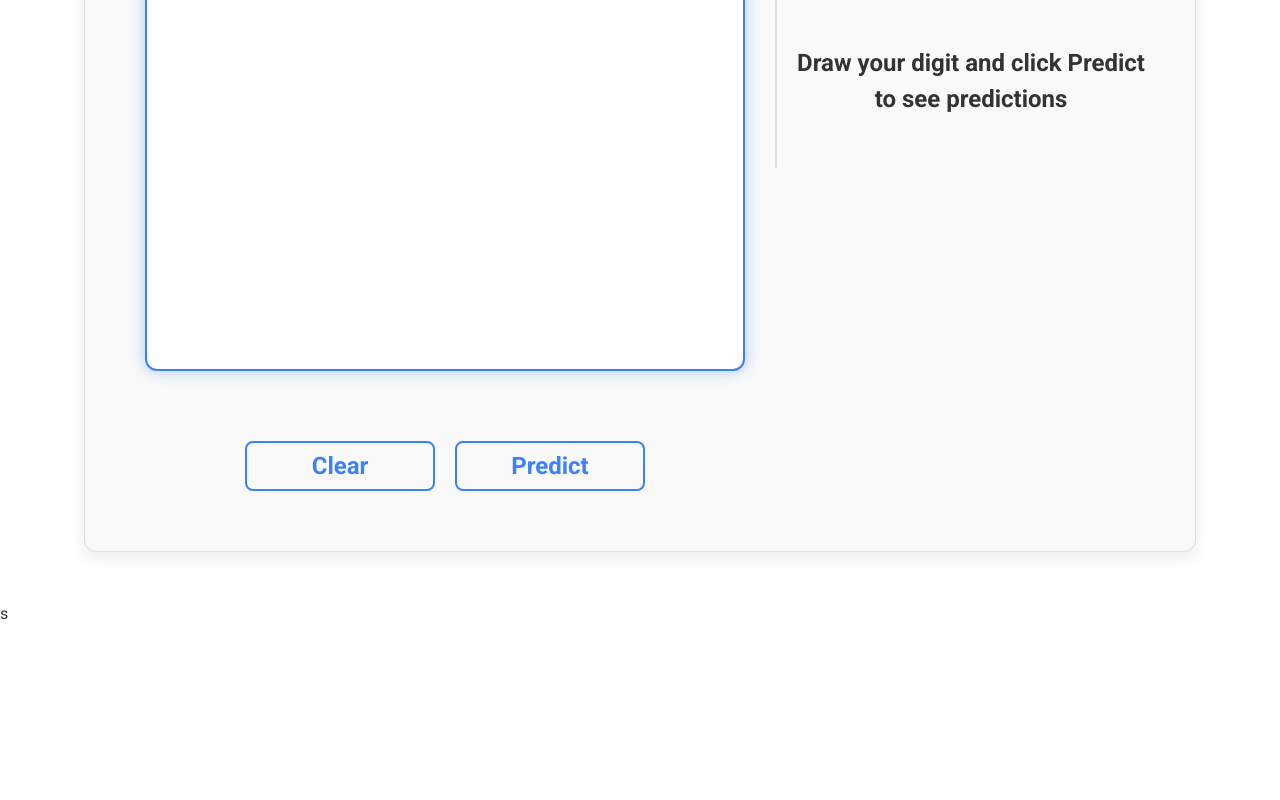
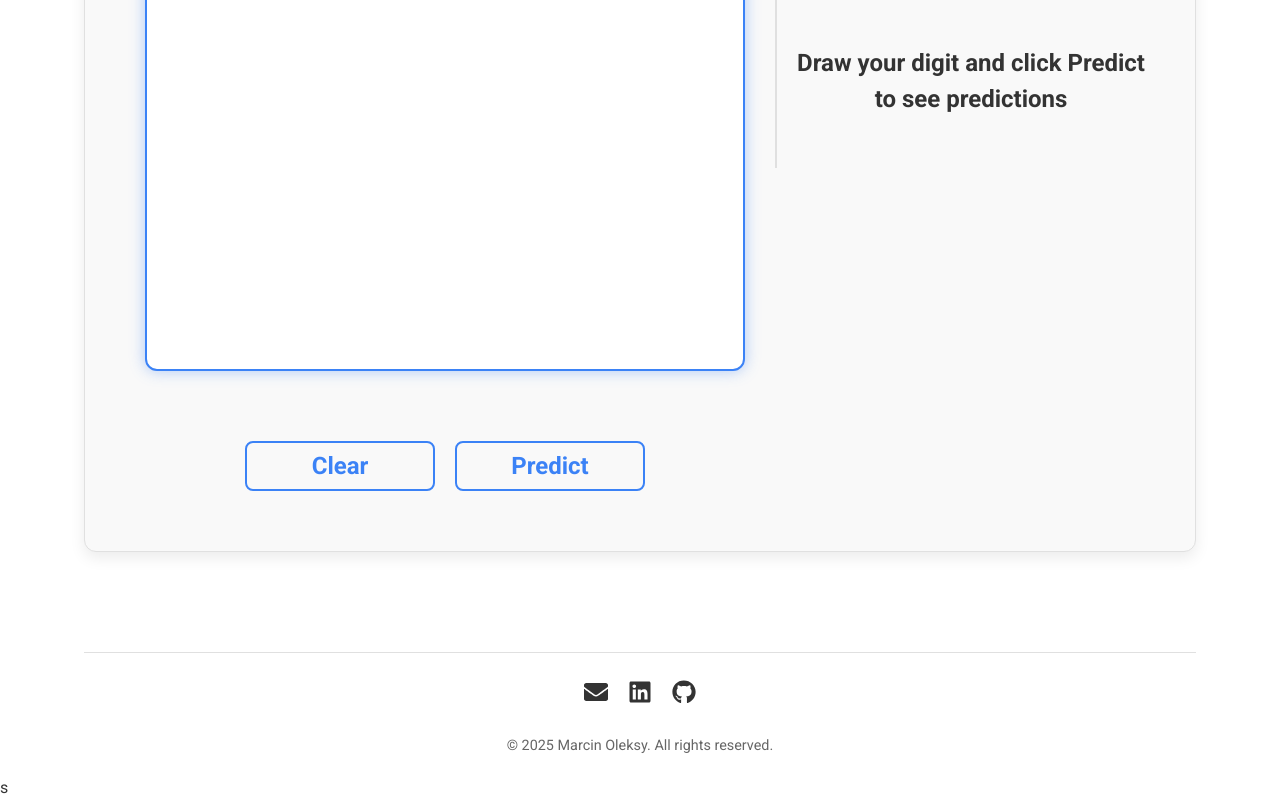
Before and after one commit to Oleksy1121/ml-engineer-portfolio, a React (Create React App) app in the folder frontend/: page /handwritten-digit-recognizer in a window 1280 px wide. Shown: the part 525-1325 px from the top of the page. Before the commit the page ends 1151 px from the top, so only its background shows below. Built offline with nearby package versions, Linux system fonts and the light colour scheme.

Commit message:
deat: implement footer

```diff
--- a/frontend/src/App.js
+++ b/frontend/src/App.js
@@ -4,17 +4,18 @@ import './App.css';
 import 'bootstrap/dist/css/bootstrap.min.css';
 import DigitPredictor from './components/HandwrittenDigitRecognizer/DigitPredctor'
 import TopNavbar from './components/Navbar';
+import Footer from './components/Footer';
 
 function App() {
   return (
     <Router>
     <div className="app">
     <TopNavbar></TopNavbar>
-    {/* <NavbarTest></NavbarTest> */}
       <Routes>
         <Route path='/' element={<Portfolio></Portfolio>}></Route>
         <Route path='/handwritten-digit-recognizer' element={<DigitPredictor></DigitPredictor>}></Route>
       </Routes>
+    <Footer></Footer>
 
     </div>s
     </Router>
--- /dev/null
+++ b/frontend/src/components/Footer/index.js
@@ -0,0 +1,35 @@
+import React from 'react'
+import { Container, Row, Col } from 'react-bootstrap'
+import { FaGithub, FaLinkedin, FaEnvelope } from 'react-icons/fa'
+import { FooterWrapper, IconLink, Copyright } from './styles'
+
+function Footer() {
+  return (
+    <FooterWrapper>
+      <Container>
+        <Row className="justify-content-center mb-3">
+          <Col xs="auto">
+            <IconLink href="m.oleszczyk@o2.pl">
+              <FaEnvelope />
+            </IconLink>
+            <IconLink href="https://www.linkedin.com/in/marcin-o-2aaa75208/" target="_blank" rel="noopener noreferrer">
+              <FaLinkedin />
+            </IconLink>
+            <IconLink href="https://github.com/Oleksy1121" target="_blank" rel="noopener noreferrer">
+              <FaGithub />
+            </IconLink>
+          </Col>
+        </Row>
+        <Row className="justify-content-center">
+          <Col xs="auto">
+            <Copyright>
+              © {new Date().getFullYear()} Marcin Oleksy. All rights reserved.
+            </Copyright>
+          </Col>
+        </Row>
+      </Container>
+    </FooterWrapper>
+  )
+}
+
+export default Footer
--- /dev/null
+++ b/frontend/src/components/Footer/styles.js
@@ -0,0 +1,26 @@
+import styled from 'styled-components'
+
+export const FooterWrapper = styled.footer`
+  background-color: var(--color-bg);
+  padding: 20px 0;
+  margin-top: 100px;
+  border-top: 1px solid var(--color-border-light);
+  text-align: center;
+`
+
+export const IconLink = styled.a`
+  color: var(--color-text);
+  margin: 0 10px;
+  font-size: 1.5rem;
+  transition: color 0.3s;
+
+  &:hover {
+    color: var(--color-accent);
+  }
+`
+
+export const Copyright = styled.div`
+  font-size: 0.9rem;
+  color: var(--color-secondary-text);
+  margin-top: 10px;
+`
```
